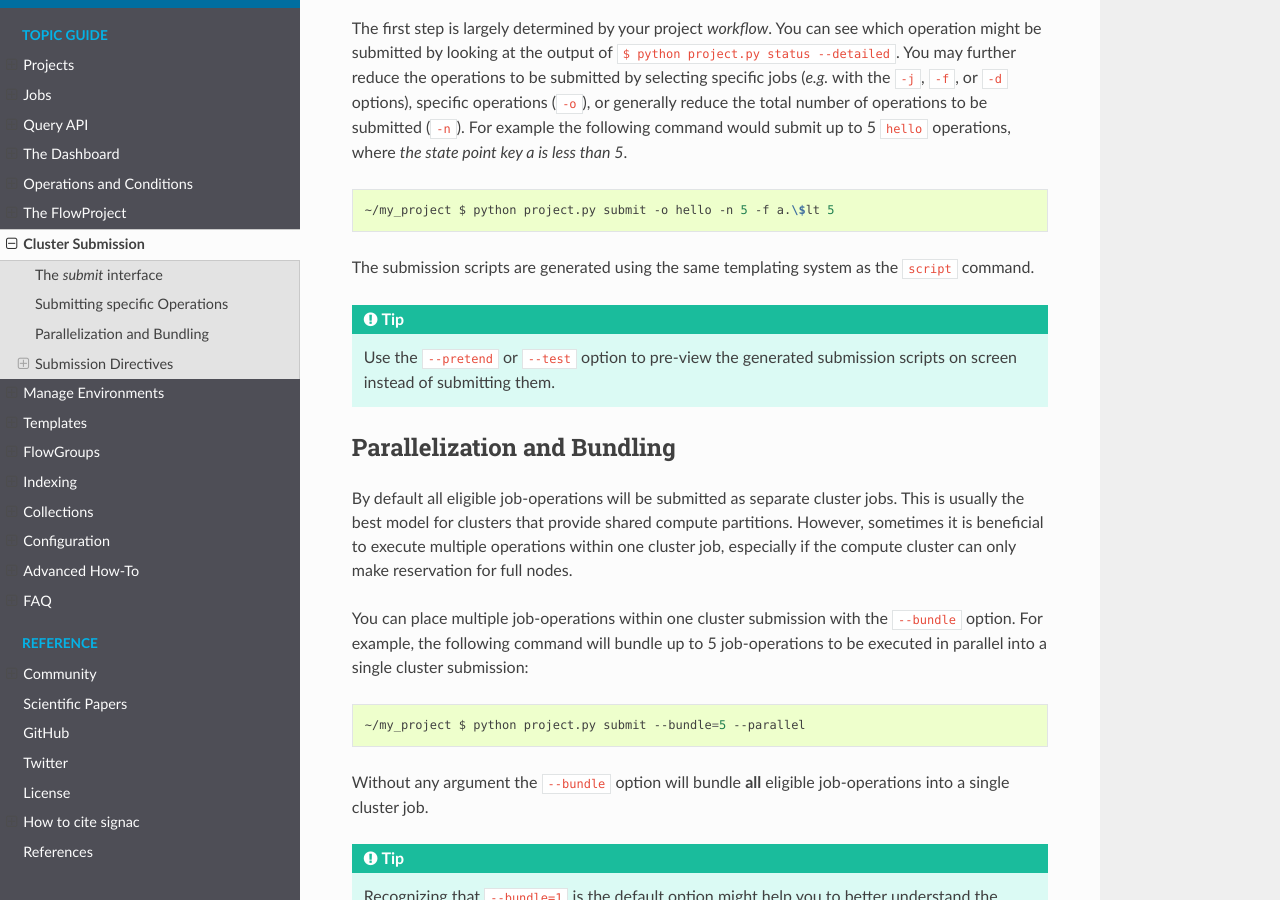
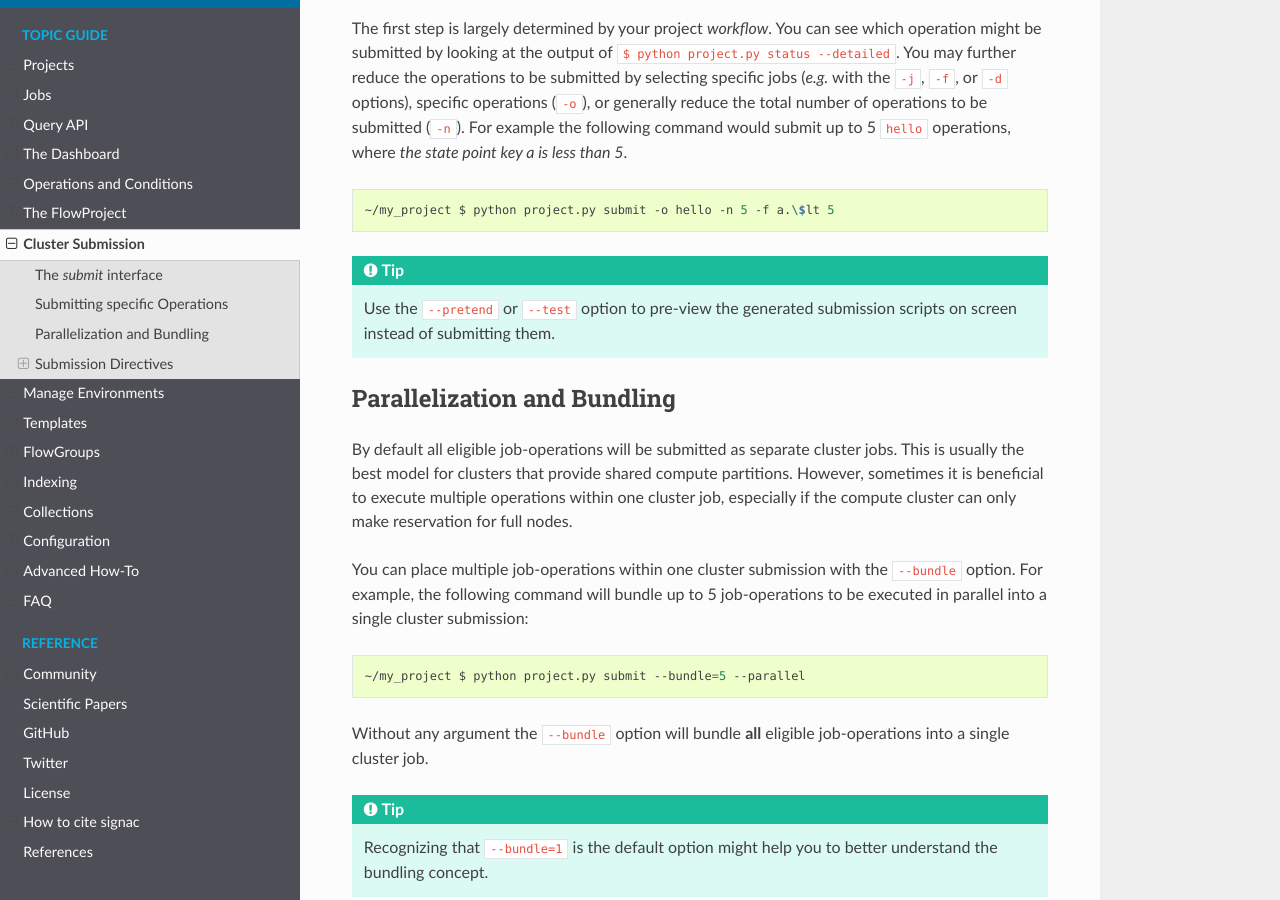
Before and after one commit to glotzerlab/signac-docs, a Sphinx documentation site: the page built from docs/source/cluster_submission.rst, in a window 1280 px wide and 900 px high, scrolled down 1477 px. Built offline with Sphinx 7.4.7 and the Read the Docs theme 2.0.0, drawn with Linux system fonts in a browser that asks for light colours.

Commit message:
Remove reference to removed script command.

```diff
--- a/docs/source/cluster_submission.rst
+++ b/docs/source/cluster_submission.rst
@@ -61,8 +61,6 @@ For example the following command would submit up to 5 ``hello`` operations, whe
 .. code-block:: bash
 
     ~/my_project $ python project.py submit -o hello -n 5 -f a.\$lt 5
-
-The submission scripts are generated using the same templating system as the ``script`` command.
 
 .. tip::
 
```
